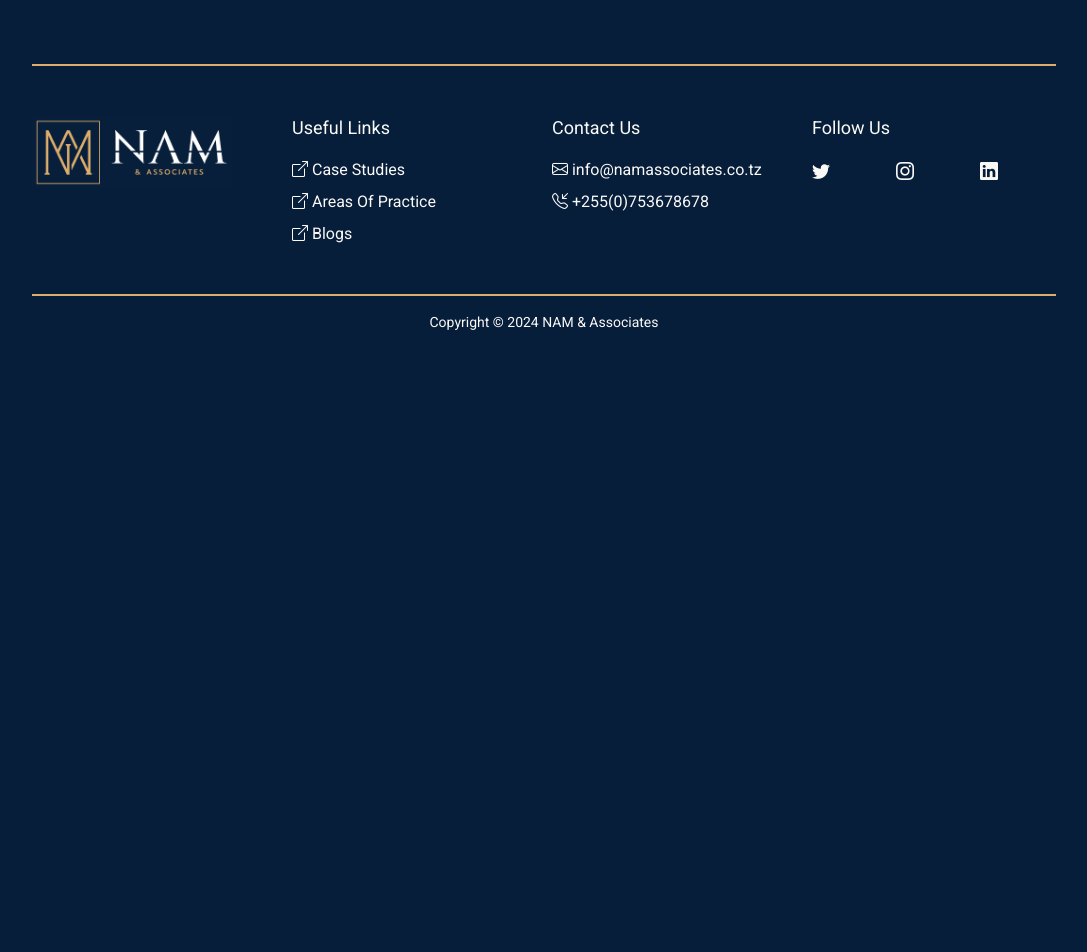
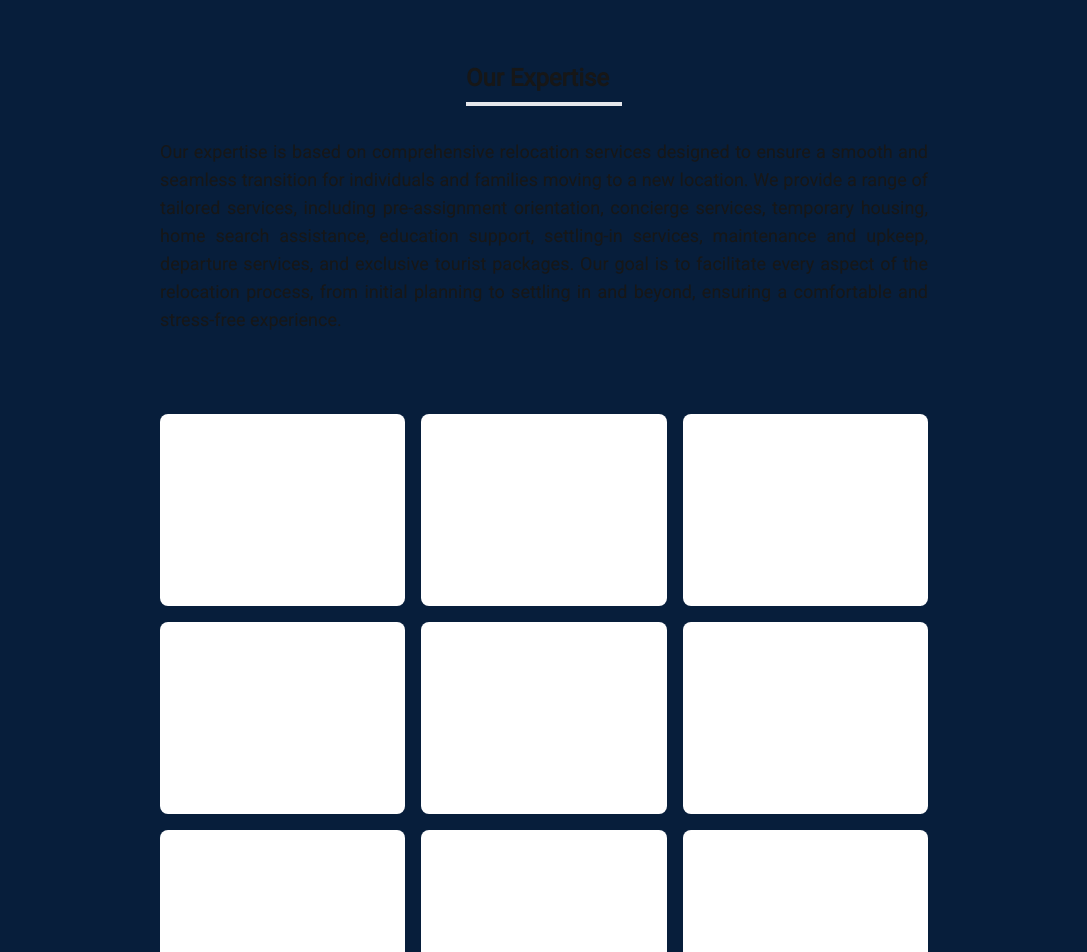
Before and after one commit to genie360s/nam-website, a Next.js app in the folder nam/: page /Expertise in a window 1280 px wide. Shown: the part 220-1172 px from the top of the page, without its empty margins (96-1183 px from the left). Before the commit the page ends 800 px from the top, so only its background shows below. Built offline with nearby package versions, Linux system fonts and the light colour scheme.

Commit message:
create: Expertise Page

```diff
--- a/nam/src/app/Expertise/page.tsx
+++ b/nam/src/app/Expertise/page.tsx
@@ -25,6 +25,37 @@ export default function Expertise() {
         </div>
       </div>
       <NavBar />
+      <div className="mx-auto w-[60vw] mt-[10vh]">
+        <div className=" mx-auto border-b-4 font-bold  text-2xl w-[6.5em] py-2">
+          Our Expertise
+        </div>
+        <div className="mt-8">
+          <p className="text-lg text-justify">
+            Our expertise is based on comprehensive relocation services designed
+            to ensure a smooth and seamless transition for individuals and
+            families moving to a new location. We provide a range of tailored
+            services, including pre-assignment orientation, concierge services,
+            temporary housing, home search assistance, education support,
+            settling-in services, maintenance and upkeep, departure services,
+            and exclusive tourist packages. Our goal is to facilitate every
+            aspect of the relocation process, from initial planning to settling
+            in and beyond, ensuring a comfortable and stress-free experience.
+          </p>
+        </div>
+      </div>
+      {/* the services */}
+
+      <div className="mx-auto mt-[10vh] w-[60vw] grid grid grid-rows-3 grid-flow-col grid-cols-3 gap-4  ">
+        <div className="col-span-1 h-48 bg-white rounded-lg"></div>
+        <div className="col-span-1 h-48  bg-white rounded-lg"></div>
+        <div className="col-span-1 h-48 bg-white rounded-lg"></div>
+        <div className="col-span-1 h-48 bg-white rounded-lg"></div>
+        <div className="col-span-1 h-48  bg-white rounded-lg"></div>
+        <div className="col-span-1 h-48 bg-white rounded-lg"></div>
+        <div className="col-span-1 h-48 bg-white rounded-lg"></div>
+        <div className="col-span-1 h-48  bg-white rounded-lg"></div>
+        <div className="col-span-1 h-48 bg-white rounded-lg"></div>
+      </div>
       {/* footer */}
       <Footer />
     </div>
```
